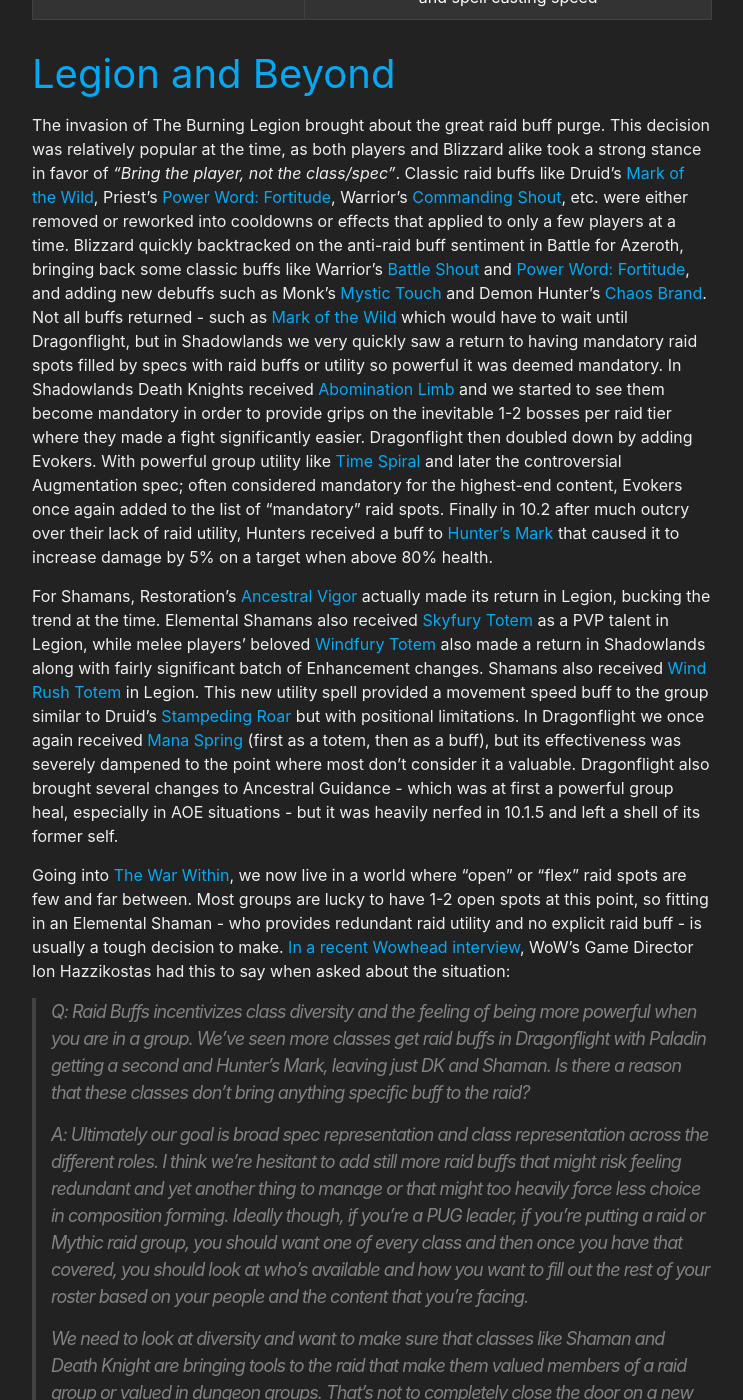
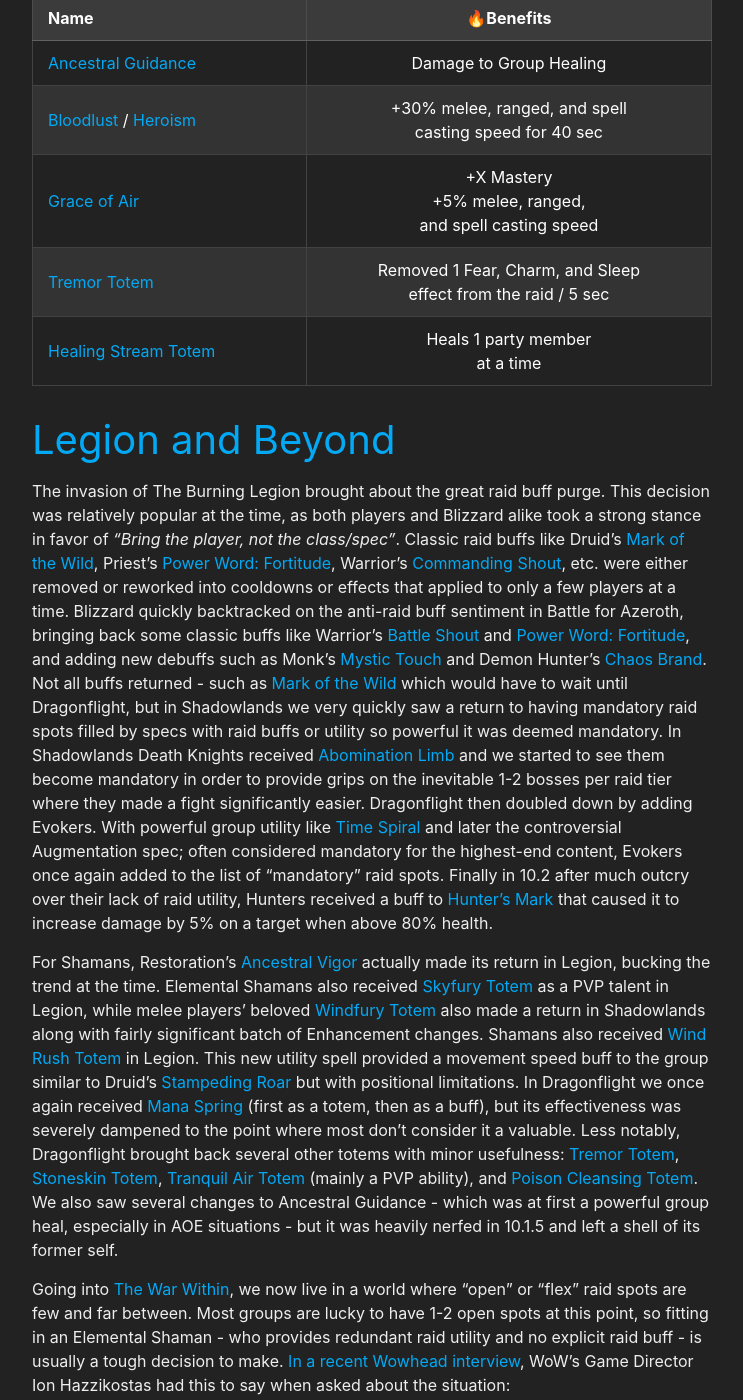
Before and after one commit to stormearthandlava/stormearthandlava.github.io, a Jekyll site: the page built from blog/_posts/2024-06-25-history-ele-raid-buffs.md, in a window 1280 px wide and 1400 px high, scrolled down 8396 px. Shown: the whole window, without its empty margins (268-1011 px from the left). Built offline with Jekyll 4.4.1, drawn with Linux system fonts in a browser that asks for light colours; a script that is not in the unit is left out; some of the changed text lies outside the part shown.

Commit message:
some wording and updates to ele raid buffs

```diff
--- a/blog/_posts/2024-06-25-history-ele-raid-buffs.md
+++ b/blog/_posts/2024-06-25-history-ele-raid-buffs.md
@@ -49,7 +49,7 @@
 In addition, Shamans were given a new keynote ability - [Bloodlust](https://www.wowhead.com/tbc/spell=2825/bloodlust) for Horde, and [Heroism](https://www.wowhead.com/tbc/spell=32182/heroism) for Alliance.
 The original iteration of Bloodlust and Heroism applied only to the Shaman's party and didn't cause the [Sated](https://www.wowhead.com/wotlk/spell=57724/sated) debuff, so it could be chain cast by multiple shamans on the same group of players.
 As a result, most raids stacked 4-5 Shamans whose primary responsibility was maintaining totem buffs and providing lust to the strongest DPS group.
-Despite low damage numbers, Elemental was considered an essential part of any raid team in order buff a group of caster DPS.
+Despite low damage numbers, Elemental was considered an essential part of any raid team in order to buff a group of caster DPS.
 
 As the only Shaman option for Alliance players, Draenei Shamans also provided [Heroic Presence](https://www.wowhead.com/tbc/spell=6562/heroic-presence) to their party.
 While this wasn't a Shaman-only ability, most Alliance players already had established characters and didn't want to re-roll, so Shamans frequently filled the role as the provider of this buff in their party.
@@ -145,18 +145,21 @@
 Mists of Pandaria is the expansion where we started to see a decline in Shaman raid utility, with Elemental and Restoration hit particularly hard.
 Mists brought with it a massive pruning of Shaman totems that had historically provided a number of buffs to raids.
 Totems like [Strength of Earth Totem](https://wowpedia.fandom.com/wiki/Strength_of_Earth_Totem), [Windfury Totem](https://wowpedia.fandom.com/wiki/Windfury_Totem), and [Wrath of Air Totem](https://wowpedia.fandom.com/wiki/Wrath_of_Air_Totem) were removed entirely, while other like [Healing Stream Totem](https://wowpedia.fandom.com/wiki/Healing_Stream_Totem) were nerfed to only heal one party/raid member at a time and on a shorter duration with a cooldown.
-Despite this however, things weren't all.
+Despite this however, things weren't all bad.
 Shamans still retained several raid buffs at this point while also gaining a powerful new raid healing cooldown, [Ancestral Guidance](https://wowpedia.fandom.com/wiki/Ancestral_Guidance).
 In its original incarnation, Ancestral Guidance healed all nearby allies for 40% of all direct damage/healing dealt split between them (later changed to 40% of damage and 60% of healing), similar to [Vampiric Embrace](https://wowpedia.fandom.com/wiki/Vampiric_Embrace) and a far cry from what we have today.
 
 Name | 🔥Benefits
 --- | :---:
 [Bloodlust](https://wowpedia.fandom.com/wiki/Bloodlust) / [Heroism](https://wowpedia.fandom.com/wiki/Heroism) | +30% melee, ranged, and spell <br/> casting speed for 40 sec
+[Ancestral Guidance](https://wowpedia.fandom.com/wiki/Ancestral_Guidance) | Damage to Group Healing
 [Burning Wrath](https://wowpedia.fandom.com/wiki/Burning_Wrath) | +10% Spell Power
 [Grace of Air](https://wowpedia.fandom.com/wiki/Grace_of_Air) | +3000 Mastery
 [Elemental Oath](https://wowpedia.fandom.com/wiki/Elemental_Oath) | +5% Spell Crit Chance <br/> (Elemental Only)
 [Unleashed Rage](https://wowpedia.fandom.com/wiki/Unleashed_Rage) | +10% Melee Attack Power <br/> (Enhancement Only)
 [Ancestral Vigor](https://wowpedia.fandom.com/wiki/Restorative_Waves) | Up to +10% Bonus HP <br/> on healed targets <br/> (Restoration Only)
+[Tremor Totem](https://www.wowhead.com/spell=8143/tremor-totem) | Removed 1 Fear, Charm, and Sleep <br/> effect from the raid / 5 sec
+[Healing Stream Totem](https://wowpedia.fandom.com/wiki/Healing_Stream_Totem) | Heals 1 party member <br/> at a time
 
 # Warlords of Draenor
 The orcish invasion from Draenor brought with it significant ability pruning throughout WoW.
@@ -173,8 +176,11 @@
 
 Name | 🔥Benefits
 --- | :---:
+[Ancestral Guidance](https://wowpedia.fandom.com/wiki/Ancestral_Guidance) | Damage to Group Healing
 [Bloodlust](https://wowpedia.fandom.com/wiki/Bloodlust) / [Heroism](https://wowpedia.fandom.com/wiki/Heroism) | +30% melee, ranged, and spell <br/> casting speed for 40 sec
 [Grace of Air](https://wowpedia.fandom.com/wiki/Grace_of_Air) | +X Mastery <br/> +5% melee, ranged, <br/> and spell casting speed
+[Tremor Totem](https://www.wowhead.com/spell=8143/tremor-totem) | Removed 1 Fear, Charm, and Sleep <br/> effect from the raid / 5 sec
+[Healing Stream Totem](https://wowpedia.fandom.com/wiki/Healing_Stream_Totem) | Heals 1 party member <br/> at a time
 
 # Legion and Beyond
 The invasion of The Burning Legion brought about the great raid buff purge.
@@ -192,7 +198,8 @@
 Shamans also received [Wind Rush Totem](https://wowpedia.fandom.com/wiki/Wind_Rush_Totem) in Legion.
 This new utility spell provided a movement speed buff to the group similar to Druid's [Stampeding Roar](https://wowpedia.fandom.com/wiki/Stampeding_Roar) but with positional limitations.
 In Dragonflight we once again received [Mana Spring](https://wowpedia.fandom.com/wiki/Mana_Spring) (first as a totem, then as a buff), but its effectiveness was severely dampened to the point where most don't consider it a valuable.
-Dragonflight also brought several changes to Ancestral Guidance - which was at first a powerful group heal, especially in AOE situations - but it was heavily nerfed in 10.1.5 and left a shell of its former self.
+Less notably, Dragonflight brought back several other totems with minor usefulness: [Tremor Totem](https://www.wowhead.com/spell=8143/tremor-totem), [Stoneskin Totem](https://www.wowhead.com/spell=78222/stoneskin-totem), [Tranquil Air Totem](https://www.wowhead.com/spell=383019/tranquil-air-totem) (mainly a PVP ability), and [Poison Cleansing Totem](https://www.wowhead.com/spell=383015/poison-cleansing).
+We also saw several changes to Ancestral Guidance - which was at first a powerful group heal, especially in AOE situations - but it was heavily nerfed in 10.1.5 and left a shell of its former self.
 
 Going into [The War Within](https://thewarwithin.blizzard.com/en-us/), we now live in a world where "open" or "flex" raid spots are few and far between.
 Most groups are lucky to have 1-2 open spots at this point, so fitting in an Elemental Shaman - who provides redundant raid utility and no explicit raid buff - is usually a tough decision to make.
```
